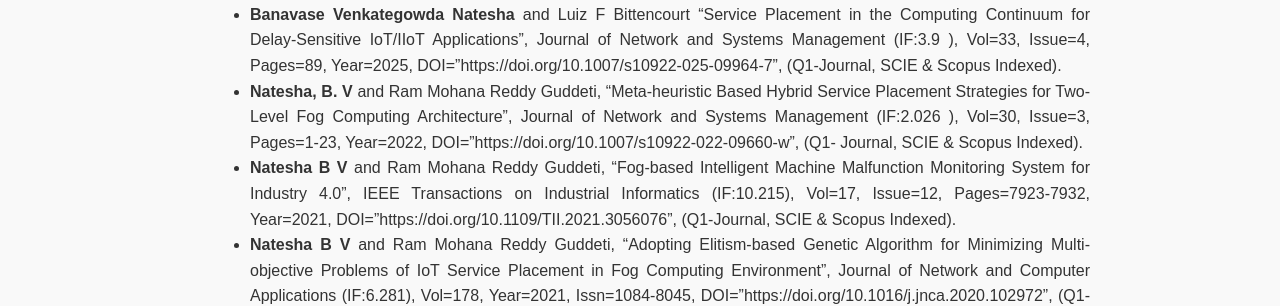
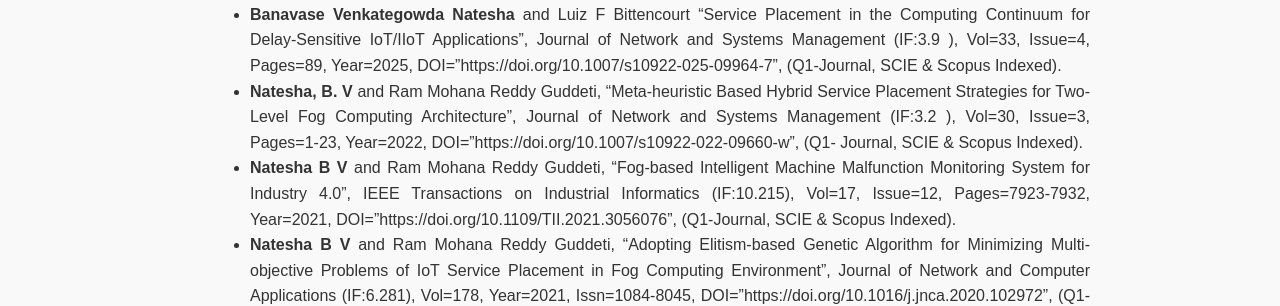
Before and after one commit to Nateshbv/Nateshbv.github.io, a Jekyll site: the page built from Publications.md, in a window 1280 px wide. Shown: the part 403-709 px from the top of the page. Built offline with Jekyll 4.4.1, drawn with Linux system fonts in a browser that asks for light colours.

Commit message:
Update Publications.md

```diff
--- a/Publications.md
+++ b/Publications.md
@@ -5,7 +5,7 @@
 ## List of Journals
 - Pooja Balagouda Patil, Rashmi M, **Natesha B V**, Ramya D Shetty "Explainable Ensemble-Based Machine Learning Model For Polycystic Ovary Syndrome Detection Using Hybrid Feature Selection", International Journal of Information Technology (Accepted, Scopus Indexed, Q2-Journal)
 - **Banavase Venkategowda Natesha** and Luiz F Bittencourt "Service Placement in the Computing Continuum for Delay-Sensitive IoT/IIoT Applications", Journal of Network and Systems Management (IF:3.9 ), Vol=33, Issue=4, Pages=89, Year=2025, DOI="https://doi.org/10.1007/s10922-025-09964-7", (Q1-Journal, SCIE & Scopus Indexed).
--  **Natesha, B. V** and Ram Mohana Reddy Guddeti, "Meta-heuristic Based Hybrid Service Placement Strategies for Two-Level Fog Computing Architecture", Journal of Network and Systems Management (IF:2.026 ), Vol=30, Issue=3, Pages=1-23, Year=2022, DOI="https://doi.org/10.1007/s10922-022-09660-w", (Q1- Journal, SCIE & Scopus Indexed).
+-  **Natesha, B. V** and Ram Mohana Reddy Guddeti, "Meta-heuristic Based Hybrid Service Placement Strategies for Two-Level Fog Computing Architecture", Journal of Network and Systems Management (IF:3.2 ), Vol=30, Issue=3, Pages=1-23, Year=2022, DOI="https://doi.org/10.1007/s10922-022-09660-w", (Q1- Journal, SCIE & Scopus Indexed).
 - **Natesha B V** and Ram Mohana Reddy Guddeti, "Fog-based Intelligent Machine Malfunction Monitoring System for Industry 4.0", IEEE Transactions on  Industrial Informatics (IF:10.215), Vol=17, Issue=12, Pages=7923-7932, Year=2021, DOI="https://doi.org/10.1109/TII.2021.3056076", (Q1-Journal, SCIE & Scopus Indexed).
 - **Natesha B V** and Ram Mohana Reddy Guddeti, "Adopting Elitism-based Genetic Algorithm for Minimizing Multi-objective Problems of IoT Service Placement in  Fog Computing Environment", Journal of Network and Computer Applications (IF:6.281), Vol=178, Year=2021, Issn=1084-8045, DOI="https://doi.org/10.1016/j.jnca.2020.102972", (Q1-Journal, SCIE & Scopus Indexed).
 - Md. Shahzad Alam, **Natesha B V**, Ashwin T.S, and G. Ram Mohana Reddy, "UAV based Cost-Effective Real-Time Abnormal Event Detection using Edge Computing", Springer Multimedia Tools and Applications  (IF:2.757), Vol=78, Issue=24, Year=2019, DOI="https://doi.org/10.1007/s11042-019-08067-1", (Q1-Journal,SCIE & Scopus Indexed).
```
